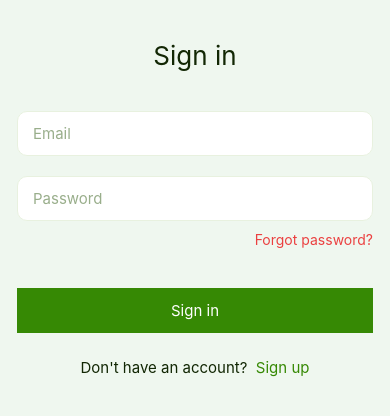
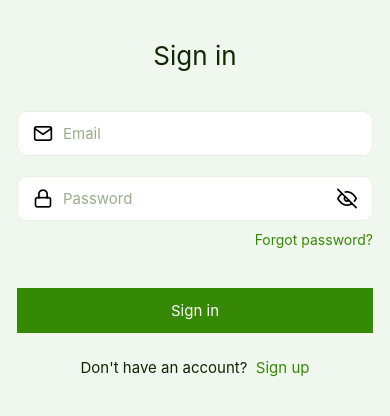
Before and after one commit to saleempirwani/KloudiusTest, a React Native app: screen /HomeScreen in a window 390 px wide. Shown: the top 416 px of the page. Built offline with nearby package versions, Linux system fonts and the light colour scheme.

Commit message:
inputs icon added

```diff
--- a/src/components/AppInput/AppInput.tsx
+++ b/src/components/AppInput/AppInput.tsx
@@ -4,6 +4,7 @@ import {COLORS, STYLES} from 'src/theme';
 import {IAppInputProps} from 'src/types';
 import {styles} from './styles';
 import AppText from '../AppText/AppText';
+import Feather from 'react-native-vector-icons/Feather';
 
 const AppInput: React.FC<IAppInputProps> = props => {
   const {
@@ -30,40 +31,20 @@ const AppInput: React.FC<IAppInputProps> = props => {
   };
 
   const renderRightIcon = () => {
-    return null;
-    // if (secureTextEntry) {
-    //   return (
-    //     <Icon
-    //       SVGIcon={
-    //         showPassword ? (
-    //           <SVG.EyeOpen fill={COLORS.grey} />
-    //         ) : (
-    //           <SVG.EyeClose fill={COLORS.grey} />
-    //         )
-    //       }
-    //       iconLeft={false}
-    //       onPress={onPasswordToggle}
-    //       alignSelf="center"
-    //       extraStyle={{
-    //         container: {...styles.iconCont, ...extraStyle.iconCont},
-    //       }}
-    //     />
-    //   );
-    // } else if (SVGRight) {
-    //   return (
-    //     <Icon
-    //       mR={0}
-    //       SVGIcon={SVGRight}
-    //       onPress={onPressIcon}
-    //       alignSelf="center"
-    //       extraStyle={{
-    //         container: {...styles.iconCont, ...extraStyle.iconCont},
-    //       }}
-    //     />
-    //   );
-    // } else {
-    //   return <View style={[STYLES.mR(15)]} />;
-    // }
+    if (secureTextEntry) {
+      return (
+        <Feather
+          name={showPassword ? 'eye' : 'eye-off'}
+          onPress={onPasswordToggle}
+          size={20}
+          style={[STYLES.mH(15)]}
+        />
+      );
+    } else if (SVGRight) {
+      return SVGRight;
+    } else {
+      return <View style={[STYLES.mR(15)]} />;
+    }
   };
 
   return (
@@ -76,16 +57,7 @@ const AppInput: React.FC<IAppInputProps> = props => {
           !multiline && STYLES.rowCenterBt,
           extraStyle.container,
         ]}>
-        {/* {SVGLeft && (
-        <Icon
-          SVGIcon={SVGLeft}
-          onPress={onPressIcon}
-          alignSelf="center"
-          extraStyle={{
-            container: {...styles.iconCont, ...extraStyle.iconCont},
-          }}
-        />
-      )} */}
+        {SVGLeft && <View style={[STYLES.mR(10)]}>{SVGLeft}</View>}
 
         <TextInput
           {...props}
--- a/src/screens/Auth/SignInScreen/SignInScreen.tsx
+++ b/src/screens/Auth/SignInScreen/SignInScreen.tsx
@@ -18,6 +18,7 @@ import {NavigationProps} from 'src/types';
 import {zodResolver} from '@hookform/resolvers/zod';
 import {ERRORS} from 'src/labels/error';
 import {Context} from 'src/context/auth-context';
+import Feather from 'react-native-vector-icons/Feather';
 
 const SignInSchema = z.object({
   email: z.string().email(ERRORS.enterEmail),
@@ -70,6 +71,7 @@ const SignInScreen: React.FC = () => {
               }
               value={getValues().email}
               error={errors.email?.message}
+              SVGLeft={<Feather name="mail" size={20} />}
             />
             <Space mB={20} />
 
@@ -81,6 +83,7 @@ const SignInScreen: React.FC = () => {
               }
               value={getValues().password}
               error={errors.password?.message}
+              SVGLeft={<Feather name="lock" size={20} />}
             />
             <Space mB={10} />
 
@@ -88,7 +91,7 @@ const SignInScreen: React.FC = () => {
               title={LABELS.forgotPassword}
               variant="body2"
               alignSelf="flex-end"
-              color={COLORS.red}
+              color={COLORS.primary}
             />
             <Space mB={40} />
 
--- a/src/screens/Auth/SignUpScreen/SignUpScreen.tsx
+++ b/src/screens/Auth/SignUpScreen/SignUpScreen.tsx
@@ -4,6 +4,7 @@ import {Fragment} from 'react';
 import {useForm} from 'react-hook-form';
 import {ScrollView, View} from 'react-native';
 import Toast from 'react-native-toast-message';
+import Feather from 'react-native-vector-icons/Feather';
 import {
   AppButton,
   AppInput,
@@ -81,6 +82,7 @@ const SignUpScreen: React.FC<ISignUpScreenProps> = ({}) => {
               value={getValues().email}
               keyboardType="email-address"
               error={errors.email?.message}
+              SVGLeft={<Feather name="mail" size={20} />}
             />
             <Space mB={20} />
 
@@ -92,6 +94,7 @@ const SignUpScreen: React.FC<ISignUpScreenProps> = ({}) => {
               }
               value={getValues().password}
               error={errors.password?.message}
+              SVGLeft={<Feather name="lock" size={20} />}
             />
             <Space mB={20} />
 
@@ -103,6 +106,7 @@ const SignUpScreen: React.FC<ISignUpScreenProps> = ({}) => {
               }
               value={getValues().confirmPassword}
               error={errors.confirmPassword?.message}
+              SVGLeft={<Feather name="lock" size={20} />}
             />
             <Space mB={40} />
 
```
